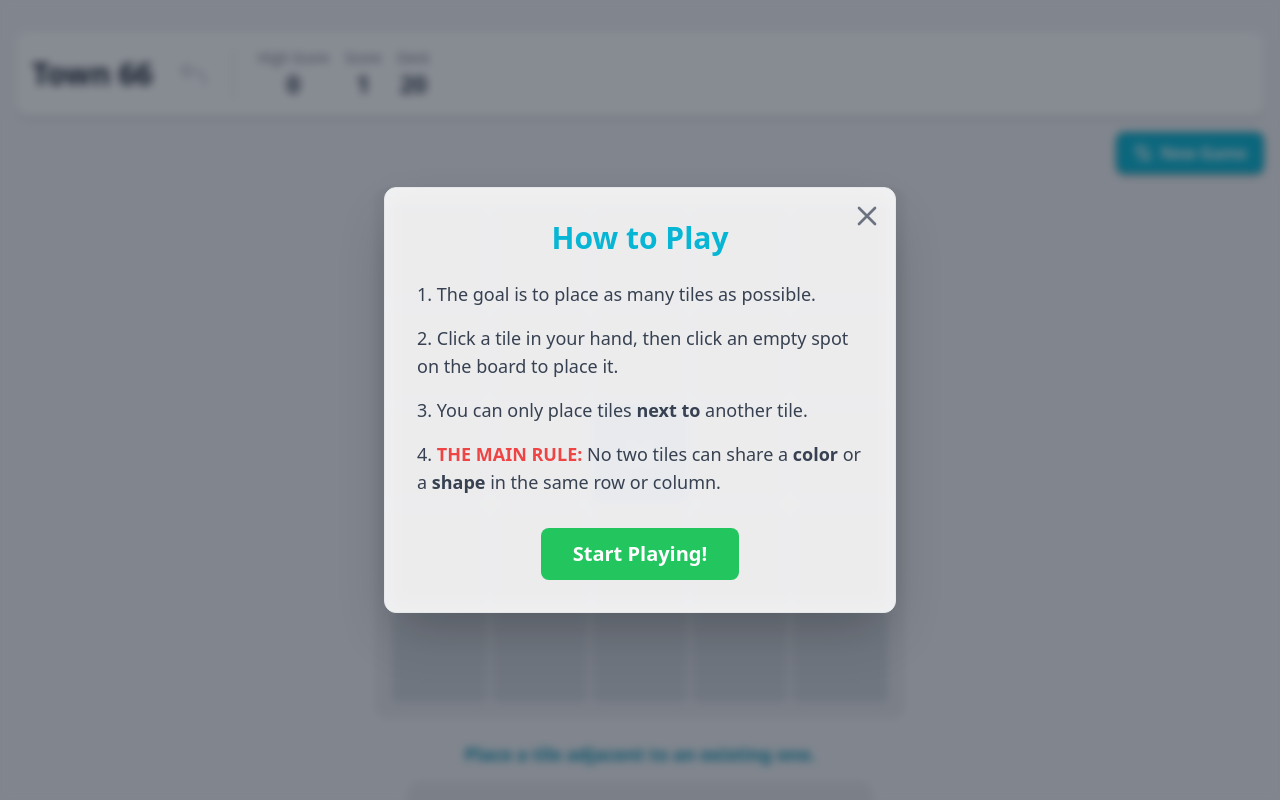
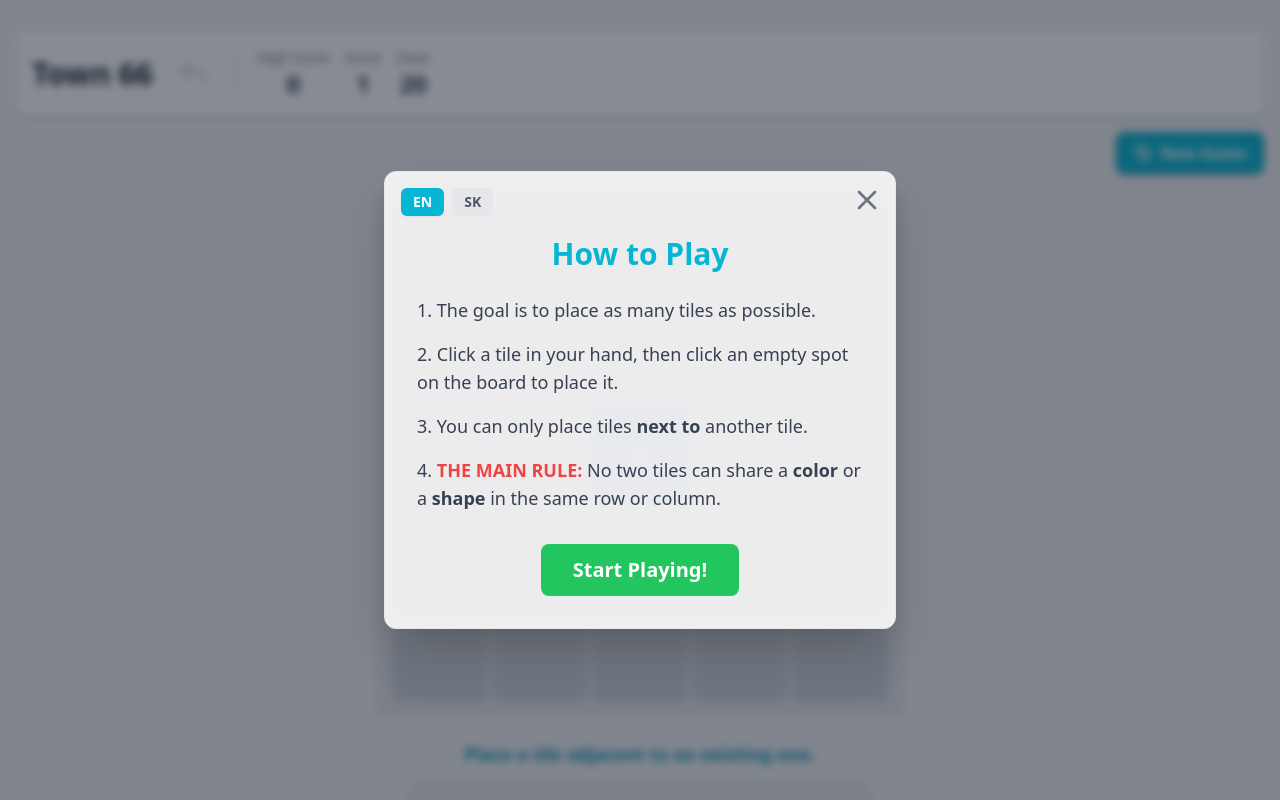
Before and after one commit to shuflovic/town_66, a React (Vite) app: page / in a window 1280 px wide. Shown: the top 800 px of the page. Built offline with nearby package versions, Linux system fonts and the light colour scheme.

Commit message:
Update HowToPlayModal.tsx

```diff
--- a/components/HowToPlayModal.tsx
+++ b/components/HowToPlayModal.tsx
@@ -1,16 +1,68 @@
-import React from 'react';
+import React, { useState } from 'react';
 
 interface HowToPlayModalProps {
   isOpen: boolean;
   onClose: () => void;
 }
 
+const content = {
+  en: {
+    title: 'How to Play',
+    rules: [
+      'The goal is to place as many tiles as possible.',
+      'Click a tile in your hand, then click an empty spot on the board to place it.',
+      <>You can only place tiles <span className="font-semibold">next to</span> another tile.</>,
+      <><span className="font-semibold text-red-500">THE MAIN RULE:</span> No two tiles can share a <span className="font-semibold">color</span> or a <span className="font-semibold">shape</span> in the same row or column.</>
+    ],
+    buttonText: 'Start Playing!'
+  },
+  sk: {
+    title: 'Ako hrať',
+    rules: [
+      'Cieľom je umiestniť na plochu čo najviac kociek.',
+      'Klikni na kocku v ruke a potom na prázdne miesto na hracej ploche, kam ho chces umiestniť.',
+      <>Kocky môžes položiť iba <span className="font-semibold">vedľa</span> inej kocky. Vedľa, nie diagonalne</>,
+      <><span className="font-semibold text-red-500">HLAVNÉ PRAVIDLO:</span> V jednom riadku alebo stĺpci sa nemôžu nachádzať dve kocky rovnakej <span className="font-semibold">farby</span> alebo <span className="font-semibold">tvaru</span>.</>
+    ],
+    buttonText: 'Začať hrať!'
+  }
+};
+
+
 const HowToPlayModal: React.FC<HowToPlayModalProps> = ({ isOpen, onClose }) => {
+  const [language, setLanguage] = useState<'en' | 'sk'>('en');
+
   if (!isOpen) return null;
+
+  const currentContent = content[language];
 
   return (
     <div className="fixed inset-0 bg-gray-900 bg-opacity-50 backdrop-blur-sm flex items-center justify-center z-50 animate-fade-in">
       <div className="relative bg-white/90 dark:bg-gray-800/90 backdrop-blur-md border border-gray-200 dark:border-gray-700 rounded-xl shadow-2xl p-8 max-w-lg w-full m-4 animate-fade-in-up">
+        <div className="absolute top-4 left-4 flex gap-2">
+            <button
+              onClick={() => setLanguage('en')}
+              aria-pressed={language === 'en'}
+              className={`px-3 py-1 text-sm font-bold rounded-md transition-colors ${
+                  language === 'en'
+                  ? 'bg-cyan-500 text-white shadow-sm'
+                  : 'bg-gray-200 dark:bg-gray-700 text-gray-600 dark:text-gray-300 hover:bg-gray-300 dark:hover:bg-gray-600'
+              }`}
+            >
+              EN
+            </button>
+            <button
+              onClick={() => setLanguage('sk')}
+              aria-pressed={language === 'sk'}
+              className={`px-3 py-1 text-sm font-bold rounded-md transition-colors ${
+                  language === 'sk'
+                  ? 'bg-cyan-500 text-white shadow-sm'
+                  : 'bg-gray-200 dark:bg-gray-700 text-gray-600 dark:text-gray-300 hover:bg-gray-300 dark:hover:bg-gray-600'
+              }`}
+            >
+              SK
+            </button>
+        </div>
         <button
           onClick={onClose}
           aria-label="Close modal"
@@ -21,21 +73,12 @@ const HowToPlayModal: React.FC<HowToPlayModalProps> = ({ isOpen, onClose }) => {
           </svg>
         </button>
 
-        <h2 className="text-3xl font-extrabold mb-6 text-center text-cyan-500 dark:text-cyan-400">How to Play</h2>
+        <h2 className="text-3xl font-extrabold mb-6 pt-8 text-center text-cyan-500 dark:text-cyan-400">{currentContent.title}</h2>
 
         <ol className="space-y-4 text-lg text-gray-700 dark:text-gray-300 list-decimal list-inside">
-          <li>
-            The goal is to place as many tiles as possible.
-          </li>
-          <li>
-            Click a tile in your hand, then click an empty spot on the board to place it.
-          </li>
-          <li>
-            You can only place tiles <span className="font-semibold">next to</span> another tile.
-          </li>
-          <li>
-            <span className="font-semibold text-red-500">THE MAIN RULE:</span> No two tiles can share a <span className="font-semibold">color</span> or a <span className="font-semibold">shape</span> in the same row or column.
-          </li>
+          {currentContent.rules.map((rule, index) => (
+            <li key={index}>{rule}</li>
+          ))}
         </ol>
 
         <div className="mt-8 text-center">
@@ -43,7 +86,7 @@ const HowToPlayModal: React.FC<HowToPlayModalProps> = ({ isOpen, onClose }) => {
               onClick={onClose}
               className="bg-green-500 hover:bg-green-600 text-white font-bold py-3 px-8 rounded-lg text-xl transition-transform transform hover:scale-105"
             >
-              Start Playing!
+              {currentContent.buttonText}
             </button>
         </div>
       </div>
```
